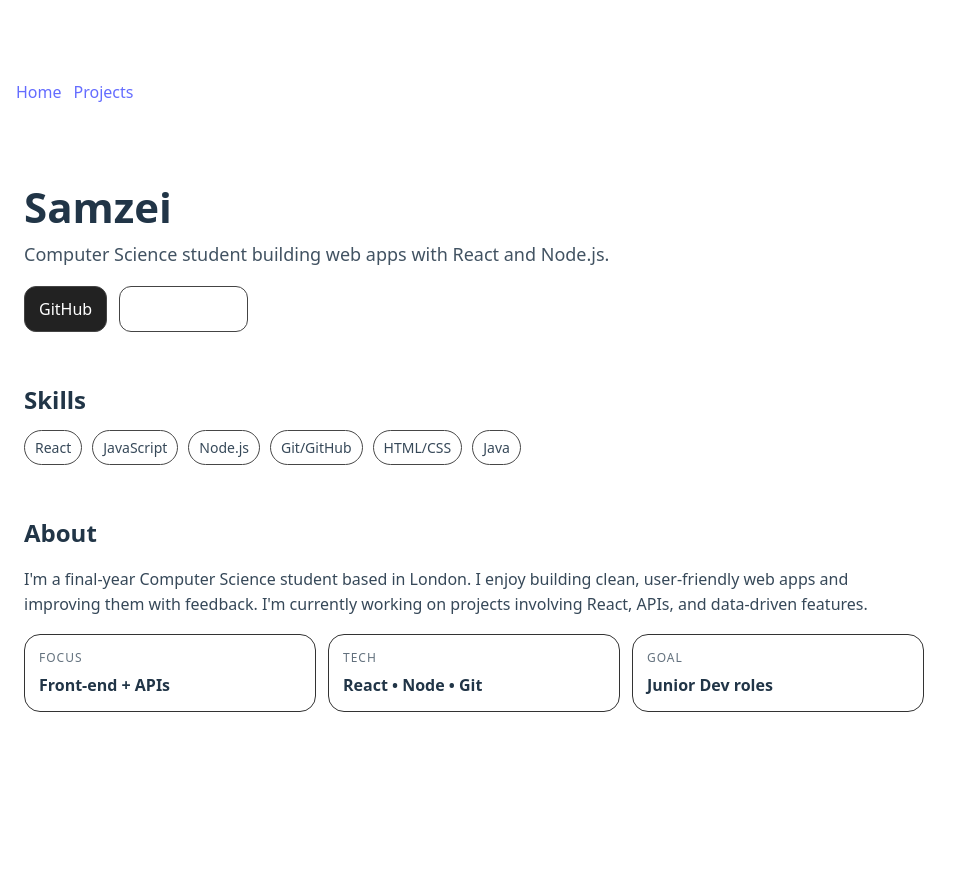
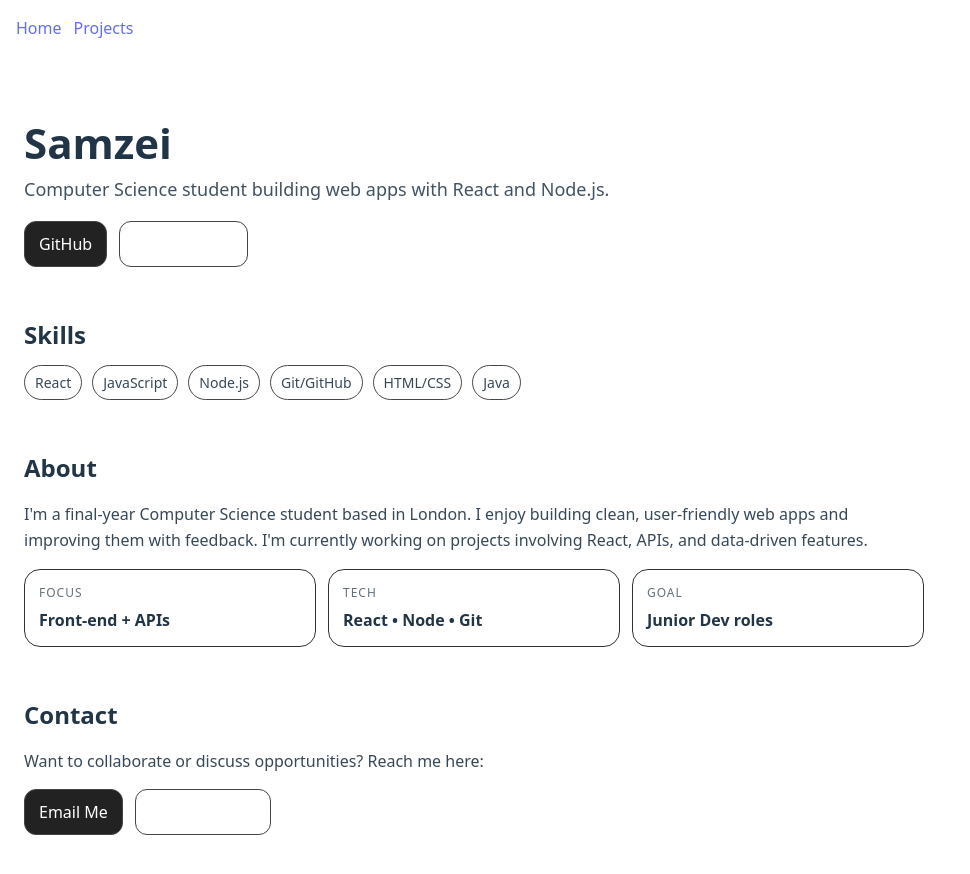
Before and after one commit to Samzei/SamZyte, a React (Vite) app in the folder portfolio/: page /#/ in a window 1280 px wide. Shown: the top 874 px of the page, without its empty margins (0-970 px from the left). Before the commit the page ends 800 px from the top, so only its background shows below. Built offline with nearby package versions, Linux system fonts and the light colour scheme.

Commit message:
simple contact section

```diff
--- a/portfolio/src/pages/Home.jsx
+++ b/portfolio/src/pages/Home.jsx
@@ -55,6 +55,21 @@ export default function Home() {
             </div>
         </section>
 
+        <section style={{ marginTop: 50, marginBottom: 60 }}>
+  <h2 style={{ marginBottom: 12 }}>Contact</h2>
+  <p style={{ opacity: 0.9 }}>
+    Want to collaborate or discuss opportunities? Reach me here:
+  </p>
+
+  <div style={{ display: "flex", gap: 12, flexWrap: "wrap", marginTop: 12 }}>
+    <a href="mailto:your-email@example.com" style={btnStyle}>Email Me</a>
+    <a href="https://github.com/Samzei" target="_blank" rel="noreferrer" style={btnStyleOutline}>
+      GitHub Profile
+    </a>
+  </div>
+</section>
+
+
     </main>
   );
 }
```
